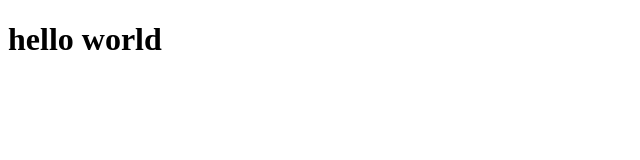
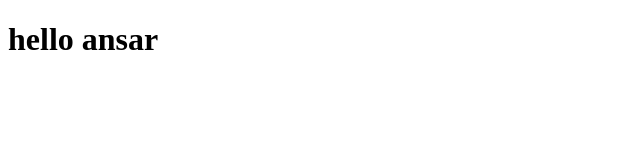
Before and after one commit to anzo200/portfolio, a plain HTML site: page index.html in a window 1280 px wide. Shown: the full height of the page, 0-640 px from the left. Drawn offline with Linux system fonts and the light colour scheme.

Commit message:
Update index.html

```diff
--- a/index.html
+++ b/index.html
@@ -6,6 +6,6 @@
     <title>anzo and me nega</title>
 </head>
 <body>
-    <h1>hello world</h1>
+    <h1>hello ansar</h1>
 </body>
 </html>
```
